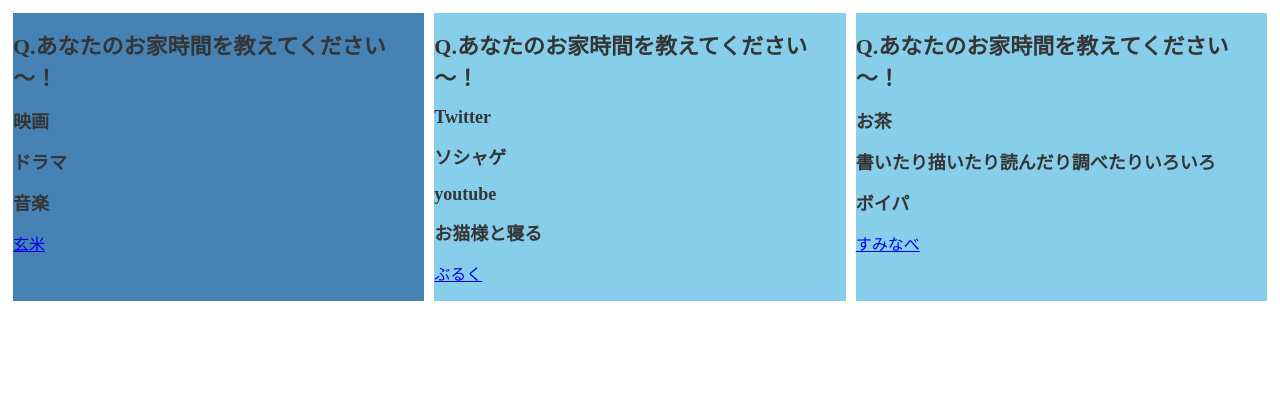
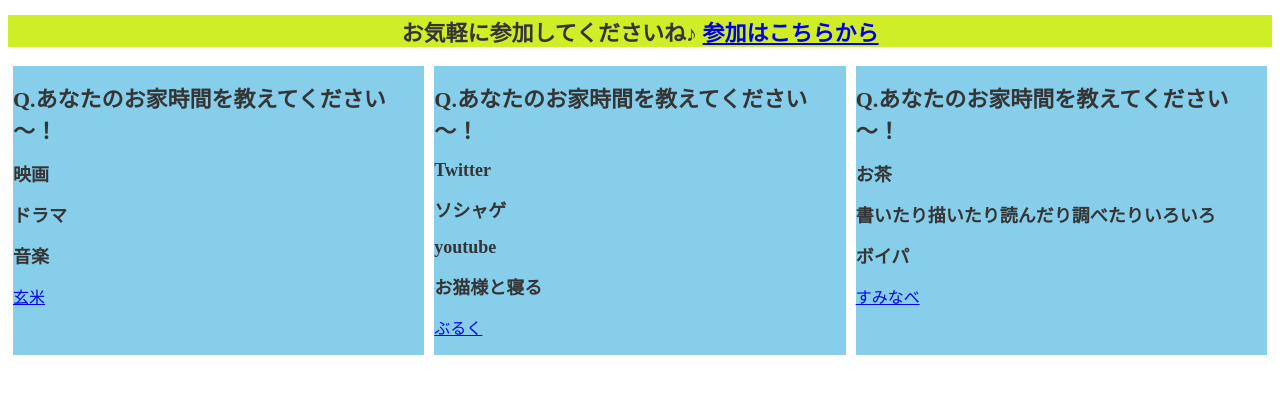
Before and after one commit to zuke7711/practice_git, a plain HTML site: page index.html in a window 1280 px wide. Drawn offline with Linux system fonts and the light colour scheme.

Commit message:
タイトルバー？ を追加。

```diff
--- a/css/style.css
+++ b/css/style.css
@@ -4,10 +4,10 @@
     /* flex-wrap: wrap; */
 }
 
-.Question {
-    width: 80%;
-    margin: 5px;
-    background-color: steelblue
+.title {
+    width: 100%;
+    background-color: rgb(208, 238, 39);
+    text-align: center;
 }
 
 .answer {
--- a/index.html
+++ b/index.html
@@ -9,14 +9,19 @@
 </head>
 
 <body>
+    <div class="title">
+        <h1>お気軽に参加してくださいね♪ <a href="https://github.com/Genmai-Cha/practice_git">参加はこちらから</a></h1>
+    </div>
+
     <div class="container">
-        <div class="Question">
+
+        <div class="answer">
             <h1>Q.あなたのお家時間を教えてください～！</h1>
             <h2>映画</h2>
             <h2>ドラマ</h2>
             <h2>音楽</h2>
             <p><a href="https://twitter.com/akanico_0128" alt="書いた人">玄米</a></p>
-    </div>
+        </div>
 
         <div class="answer">
             <h1>Q.あなたのお家時間を教えてください～！</h1>
```
